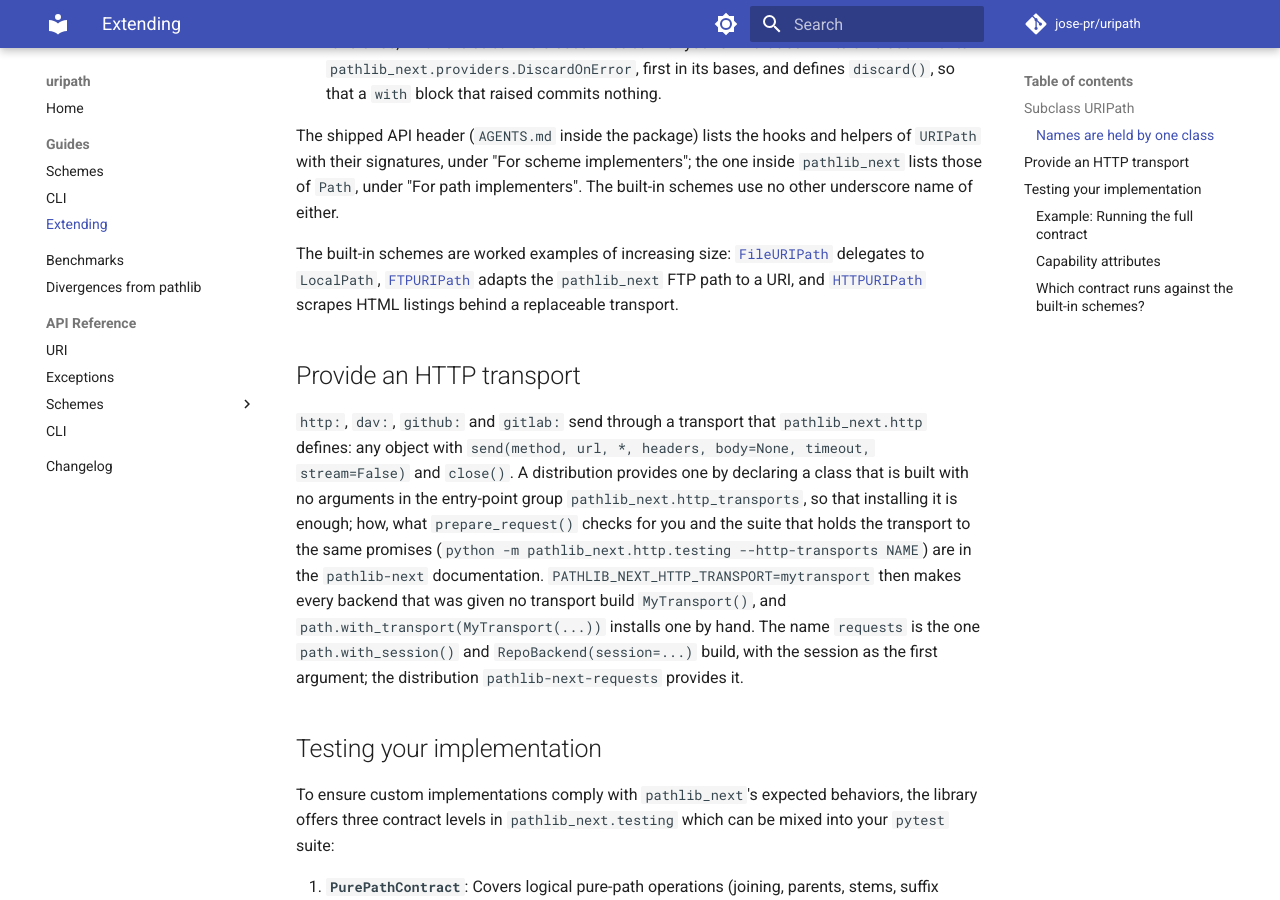
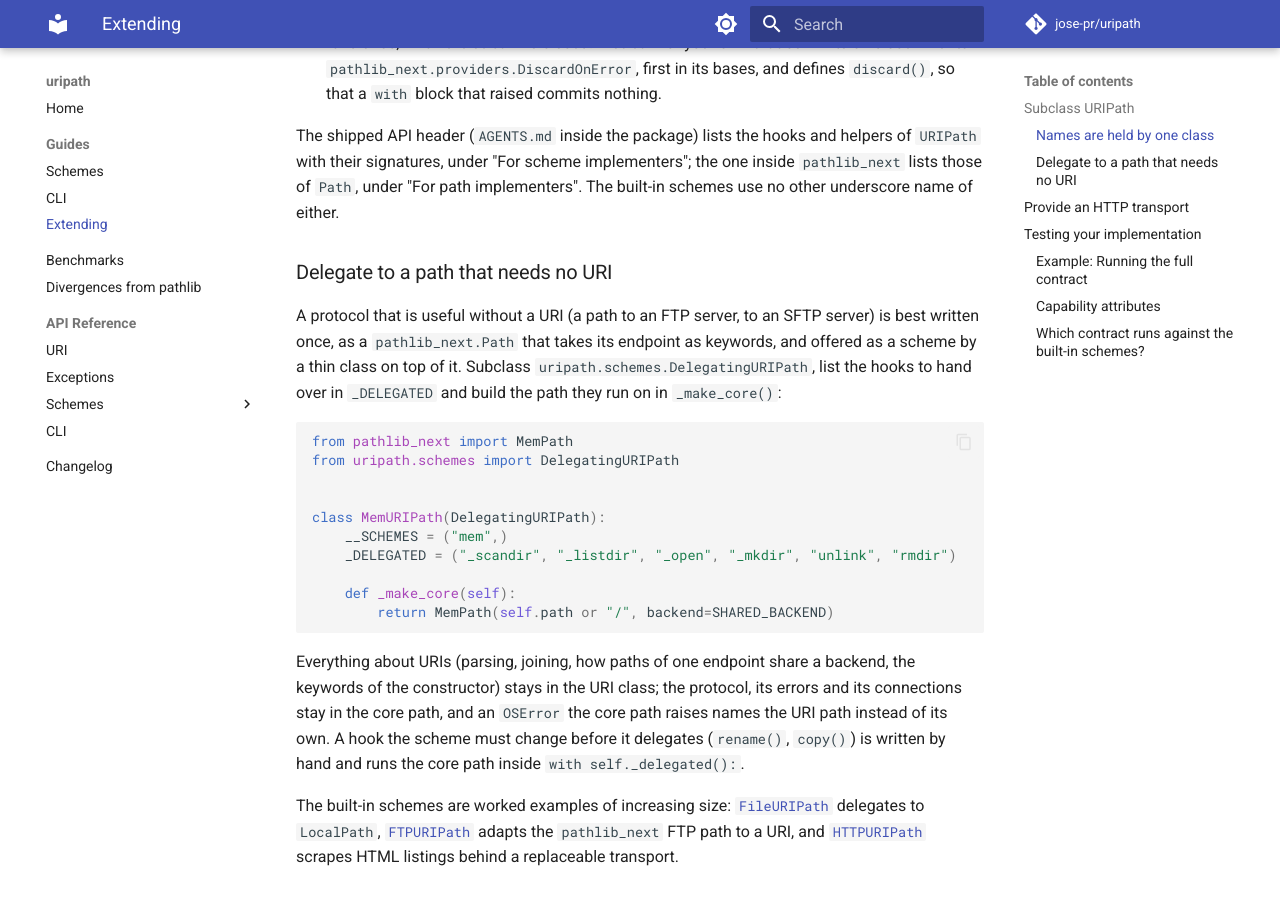
Before and after one commit to jose-pr/uripath, an MkDocs documentation site: the page built from docs/guides/extending.md, in a window 1280 px wide and 900 px high, scrolled down 3384 px. Built offline with MkDocs 1.6.1 and Material for MkDocs 9.7.7, drawn with Linux system fonts in a browser that asks for light colours; comment, search, counter and statistics services are not loaded.

Commit message:
feat: DelegatingURIPath, the public base of a scheme that delegates to a path
A scheme whose I/O is done by a pathlib_next.Path that needs no URI lists the
hooks it hands over in _DELEGATED and builds the path in _make_core();
file:, ftp: and the archive schemes use it, and a distribution that provides a
scheme this way can now subclass it. It is exported from uripath.schemes and
documented in the header, the extending guide and the API page.

````diff
--- a/docs/guides/extending.md
+++ b/docs/guides/extending.md
@@ -168,6 +168,34 @@ helpers of `URIPath` with their signatures, under "For scheme implementers";
 the one inside `pathlib_next` lists those of `Path`, under "For path
 implementers". The built-in schemes use no other underscore name of either.
 
+### Delegate to a path that needs no URI
+
+A protocol that is useful without a URI (a path to an FTP server, to an SFTP
+server) is best written once, as a `pathlib_next.Path` that takes its endpoint
+as keywords, and offered as a scheme by a thin class on top of it. Subclass
+`uripath.schemes.DelegatingURIPath`, list the hooks to hand over in
+`_DELEGATED` and build the path they run on in `_make_core()`:
+
+```python
+from pathlib_next import MemPath
+from uripath.schemes import DelegatingURIPath
+
+
+class MemURIPath(DelegatingURIPath):
+    __SCHEMES = ("mem",)
+    _DELEGATED = ("_scandir", "_listdir", "_open", "_mkdir", "unlink", "rmdir")
+
+    def _make_core(self):
+        return MemPath(self.path or "/", backend=SHARED_BACKEND)
+```
+
+Everything about URIs (parsing, joining, how paths of one endpoint share a
+backend, the keywords of the constructor) stays in the URI class; the protocol,
+its errors and its connections stay in the core path, and an `OSError` the core
+path raises names the URI path instead of its own. A hook the scheme must
+change before it delegates (`rename()`, `copy()`) is written by hand and runs
+the core path inside `with self._delegated():`.
+
 The built-in schemes are worked examples of increasing size:
 [`FileURIPath`](../api/schemes/local.md) delegates to `LocalPath`,
 [`FTPURIPath`](../api/schemes/ftp.md) adapts the `pathlib_next` FTP path to a
````
Also changed, not shown: CHANGELOG.md (+6 -0 lines), README.md (+1 -1 lines), docs/api/uri.md (+2 -0 lines), src/uripath/AGENTS.md (+29 -0 lines), 8 other files.
